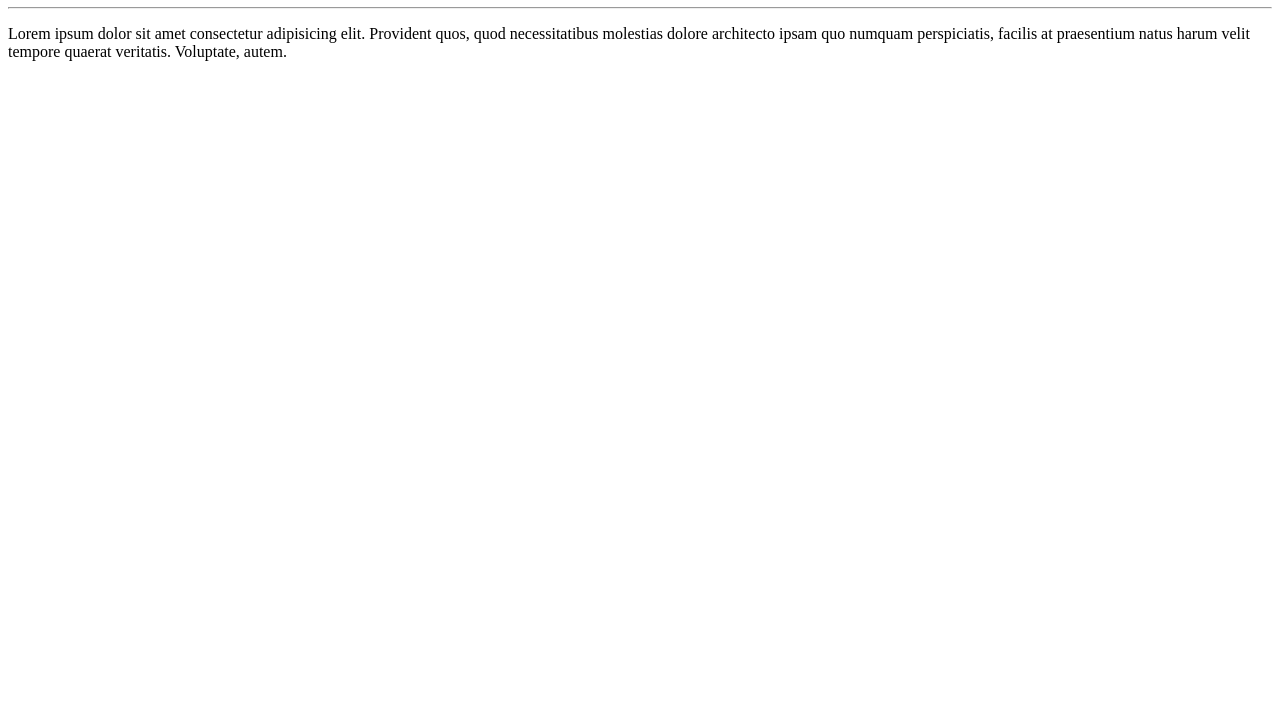
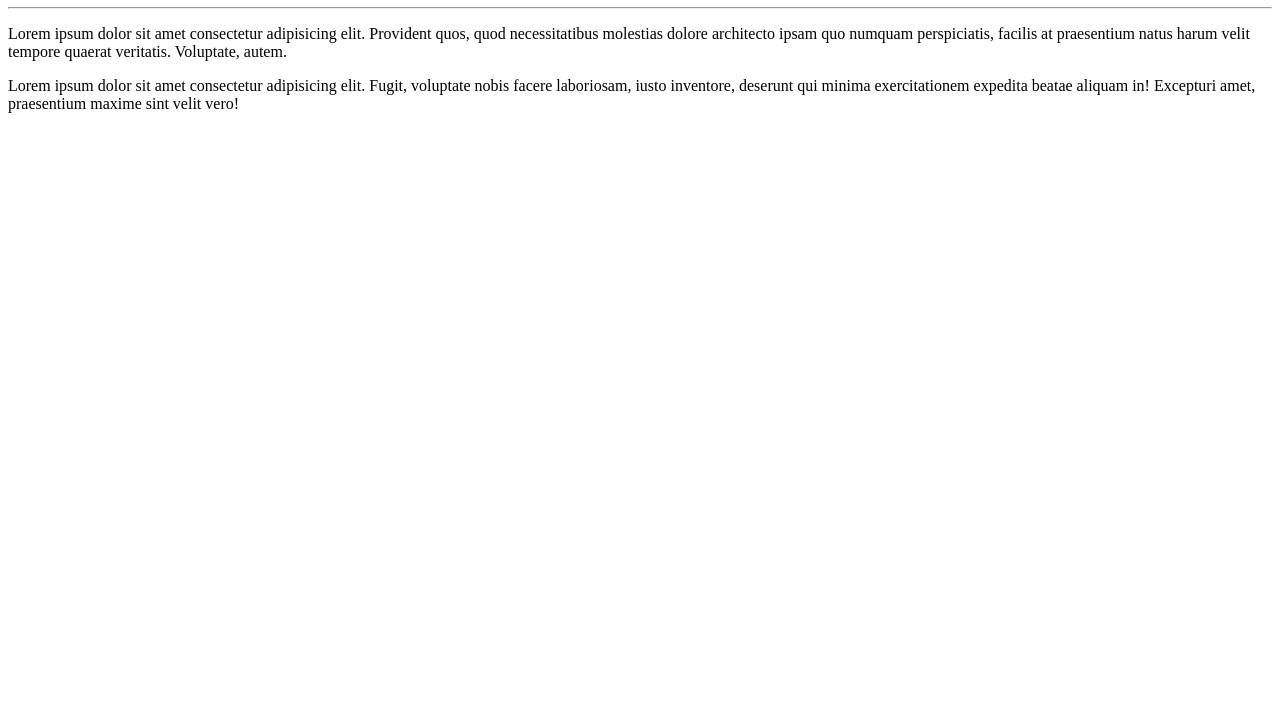
Before and after one commit to luizhpv/Ola-Mundo, a plain HTML site: page site-exemplo/index.html in a window 1280 px wide. Shown: the part 73-800 px from the top of the page. Drawn offline with Linux system fonts and the light colour scheme.

Commit message:
Adicionei um parágrafo

```diff
--- a/site-exemplo/index.html
+++ b/site-exemplo/index.html
@@ -9,5 +9,6 @@
     <h1>Olá, Mundo!</h1>
     <hr>
     <p>Lorem ipsum dolor sit amet consectetur adipisicing elit. Provident quos, quod necessitatibus molestias dolore architecto ipsam quo numquam perspiciatis, facilis at praesentium natus harum velit tempore quaerat veritatis. Voluptate, autem.</p>
+    <p>Lorem ipsum dolor sit amet consectetur adipisicing elit. Fugit, voluptate nobis facere laboriosam, iusto inventore, deserunt qui minima exercitationem expedita beatae aliquam in! Excepturi amet, praesentium maxime sint velit vero!</p>
 </body>
 </html>
```
